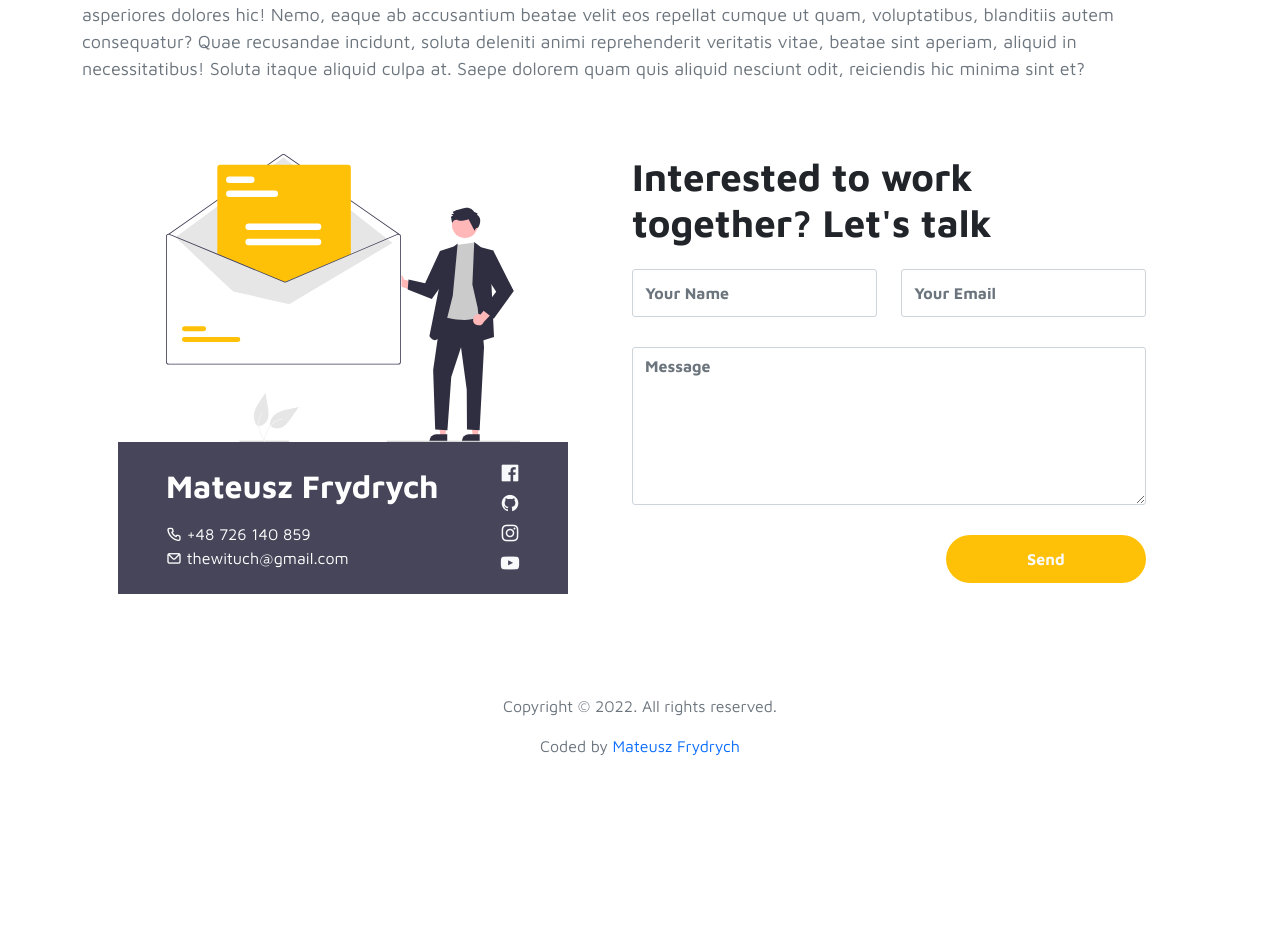
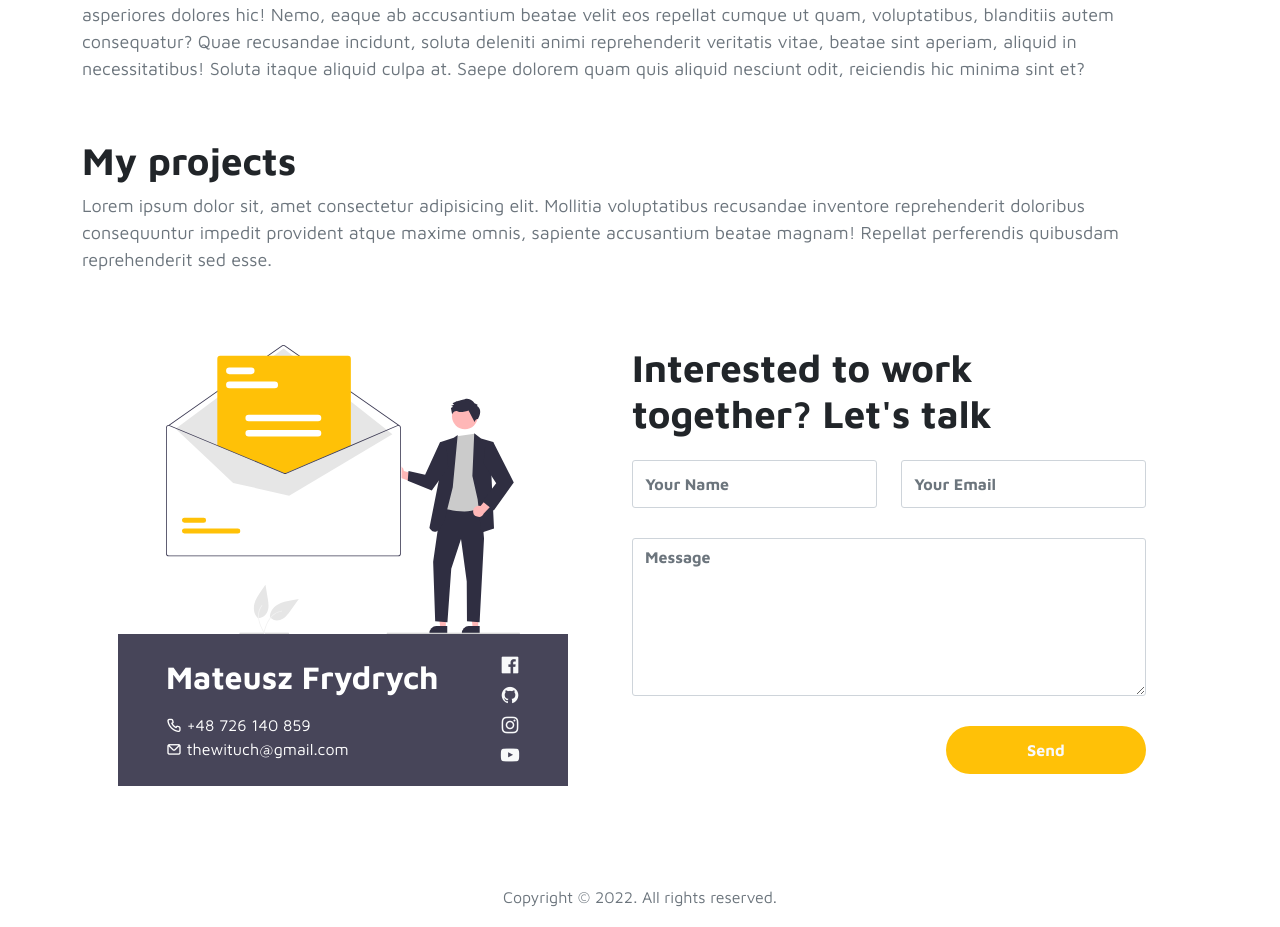
Before and after one commit to theWituch/Portfolio, a Vue app: page / in a window 1280 px wide. Shown: the part 809-1736 px from the top of the page. Before the commit the page ends 1631 px from the top, so only its background shows below. Built offline with nearby package versions, Linux system fonts and the light colour scheme.

Commit message:
Add 'projects' section

```diff
--- a/src/views/AboutView.vue
+++ b/src/views/AboutView.vue
@@ -52,6 +52,15 @@
         voluptatibus, blanditiis autem consequatur? Quae recusandae incidunt, soluta deleniti animi reprehenderit
         veritatis vitae, beatae sint aperiam, aliquid in necessitatibus! Soluta itaque aliquid culpa at. Saepe dolorem
         quam quis aliquid nesciunt odit, reiciendis hic minima sint et?
+      </p>
+    </section>
+
+    <section id="projects" class="my-4 py-2 row">
+      <h2>My projects</h2>
+      <p>
+        Lorem ipsum dolor sit, amet consectetur adipisicing elit. Mollitia voluptatibus recusandae inventore
+        reprehenderit doloribus consequuntur impedit provident atque maxime omnis, sapiente accusantium beatae magnam!
+        Repellat perferendis quibusdam reprehenderit sed esse.
       </p>
     </section>
 
```
